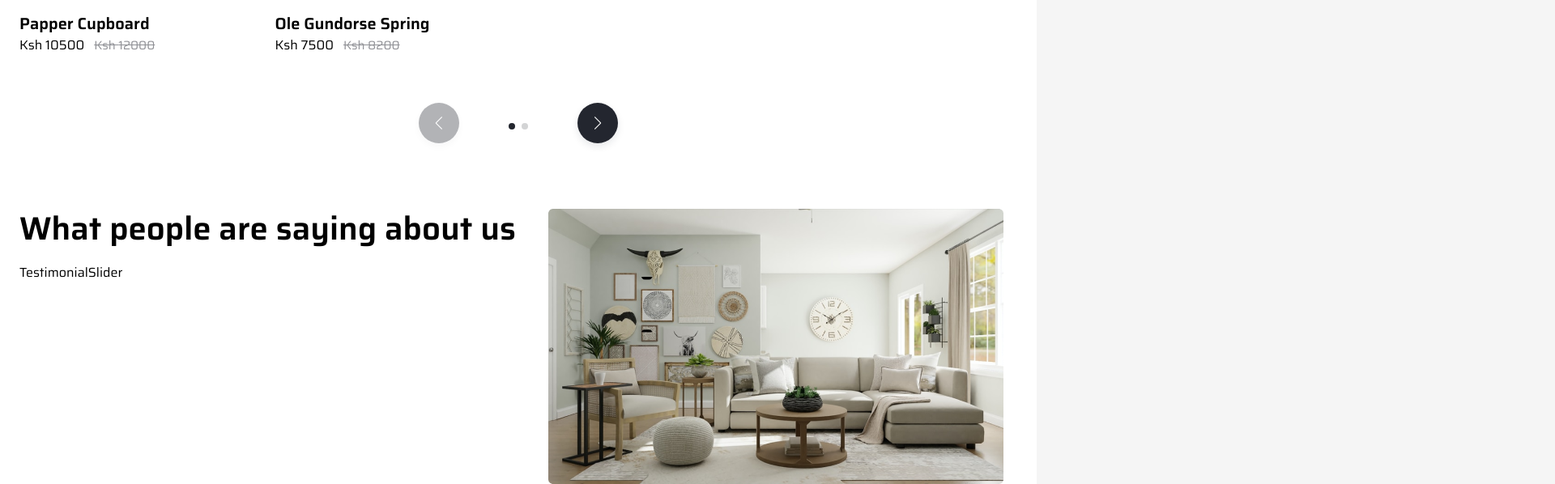
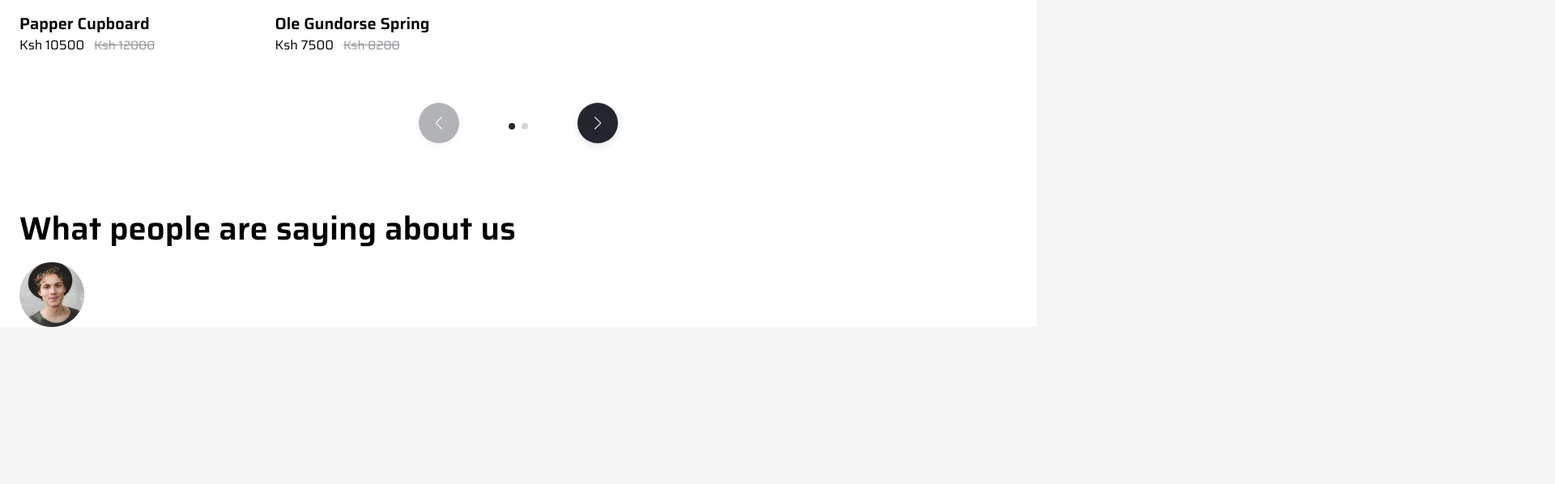
Before and after one commit to Isaiah-Mwinga/Furniture-palace, a React (Create React App) app: page / in a window 1280 px wide. Shown: the part 3918-4516 px from the top of the page at 81% size, 1920 px wide, since content can reach past the window. After the commit the page ends 4322 px from the top, so only its background shows below. Built offline with nearby package versions, Linux system fonts and the light colour scheme; the HTML template or start-up script is replaced by a standard one.

Commit message:
furniture palace

```diff
--- a/src/components/TestimonialSlider.js
+++ b/src/components/TestimonialSlider.js
@@ -1,7 +1,37 @@
 import React from 'react';
 
+//import swiper
+import {Swiper, SwiperSlide} from 'swiper/react';
+
+//import swiper styles
+import 'swiper/css';
+import 'swiper/css/navigation';
+
+//import required modules
+import { Autoplay, Navigation } from 'swiper';
+
+//import data
+import {testimonial} from '../data';
+
 const TestimonialSlider = () => {
-  return <div>TestimonialSlider</div>;
+  return (
+    <Swiper>
+      {testimonial.persons.map((person, index) => {
+        //destructure person
+        const {avatar, name, occupation, message} = person;
+        return (
+          <SwiperSlide key={index}>
+            <div>
+              <div>
+                {/* avatar */}
+                <img src={avatar.type} alt='' />
+              </div>
+            </div>
+          </SwiperSlide>
+        );
+      })}
+    </Swiper>
+  );
 };
 
 export default TestimonialSlider;
```
